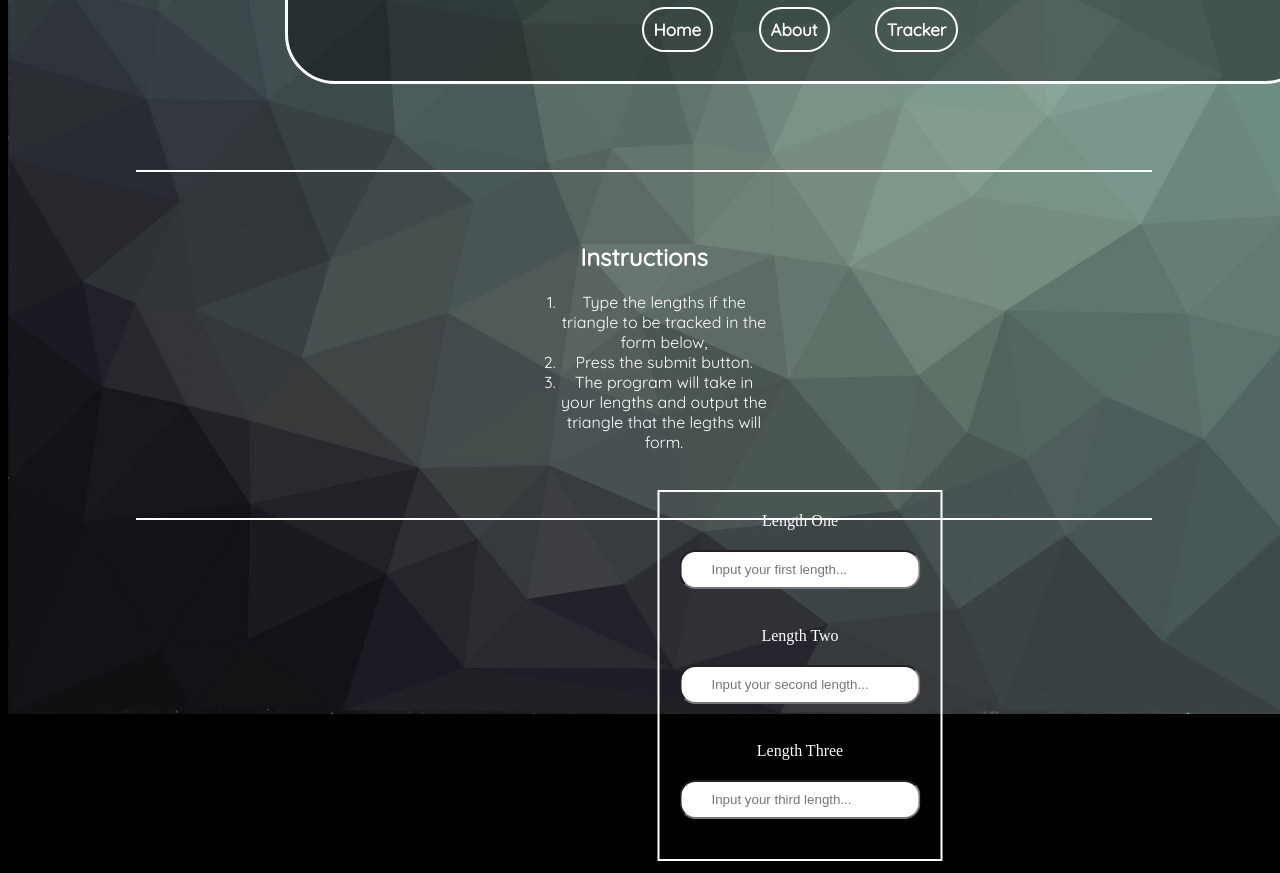
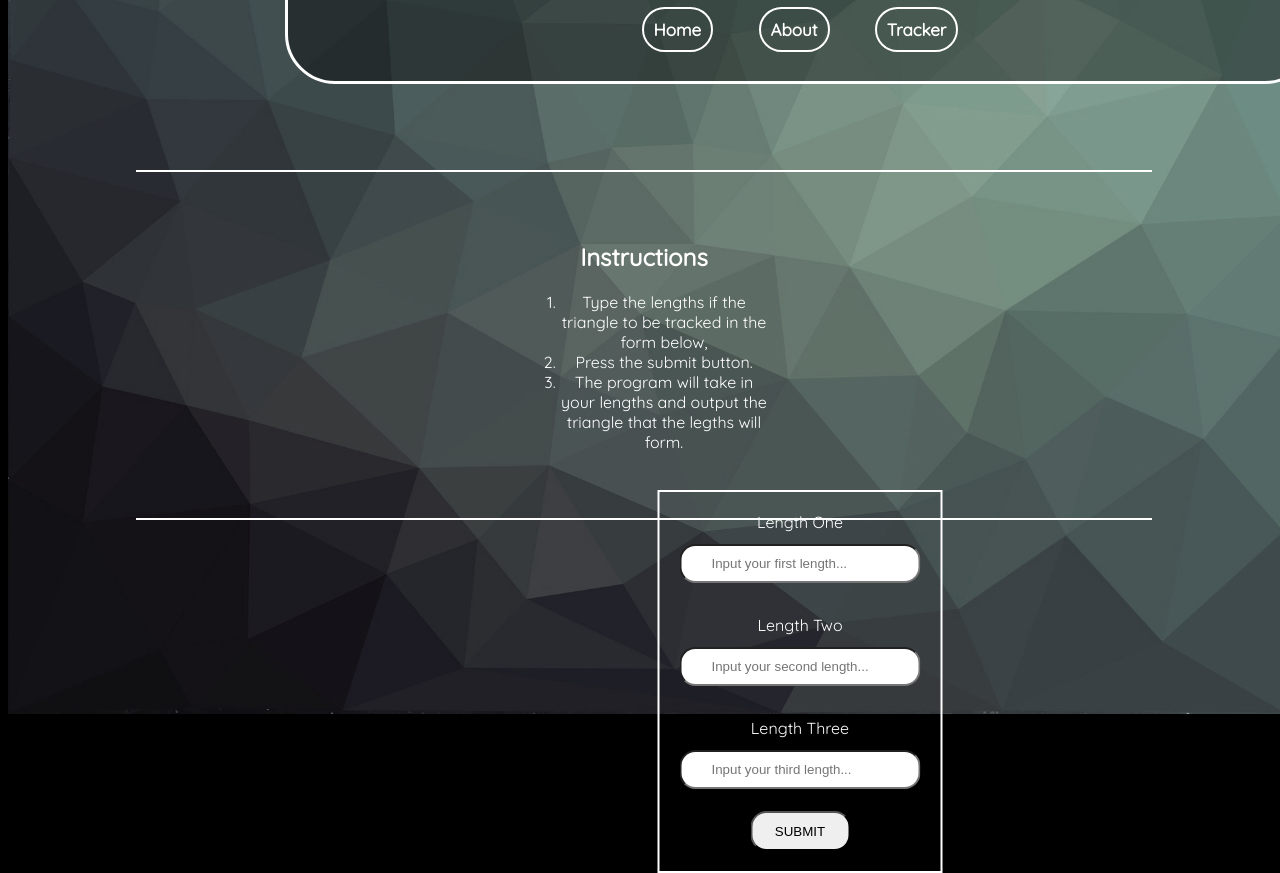
Before and after one commit to MbuguaMwaura/triangle_tracker, a plain HTML site: page tracker.html in a window 1280 px wide. Shown: the part 94-967 px from the top of the page. Drawn offline with Linux system fonts and the light colour scheme; files whose address does not match are found by name.

Commit message:
added a submit button and styled it with a hover effect

```diff
--- a/css/styles.css
+++ b/css/styles.css
@@ -130,13 +130,25 @@ svg{
     text-align: center;
     transform: translate(-50%, 0%);
     left: 50pc;
-
+    font-family: 'Quicksand', serif;
 }
 input[type=text]{
     width: 100%;
     padding: 10px 30px;
-    margin: 20px 0px;
+    margin:   12px 0px;
     display: block;
     border-radius: 16px;
     box-sizing: border-box;
 }
+.click{
+    width: 100px;
+    height: 40px;
+    margin-top: 10px;
+    border-radius: 16px;
+}
+.click:hover{
+    background-color: #3CA65C;
+    color: white;
+    transition: 400ms;
+    font-size: 20px;
+}
--- a/tracker.html
+++ b/tracker.html
@@ -32,7 +32,7 @@
                 <li>The program will take in your lengths and output the triangle that the legths will form.</li></ol></p>
             </div>
 
-            <div class="center">
+
             <div class="form">
                 <form action="tracker">
                     <label for="length1">Length One</label>
@@ -44,8 +44,10 @@
                     <label for="length3">Length Three</label>
                     <input type="text" id="length3" name="lenghtthree" placeholder="Input your third length...">
                 </form>
+
+                <button class="click" type="button" onclick="tracker()">SUBMIT</button>
             </div>
-            </div>
+
 
         </div>
 
```
